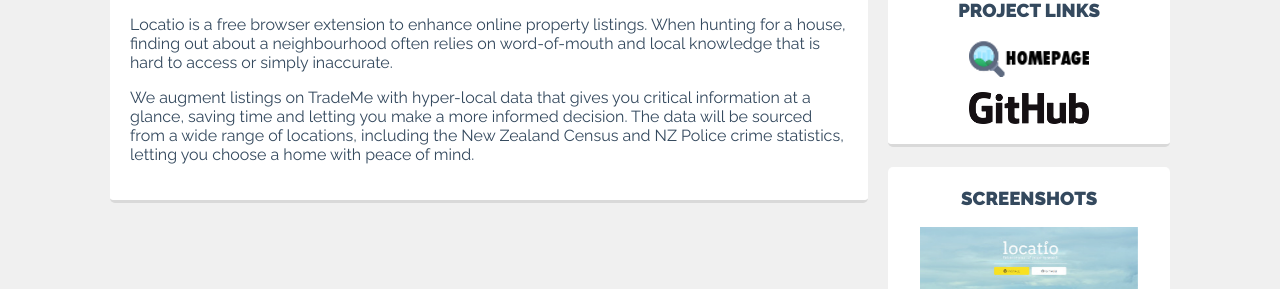
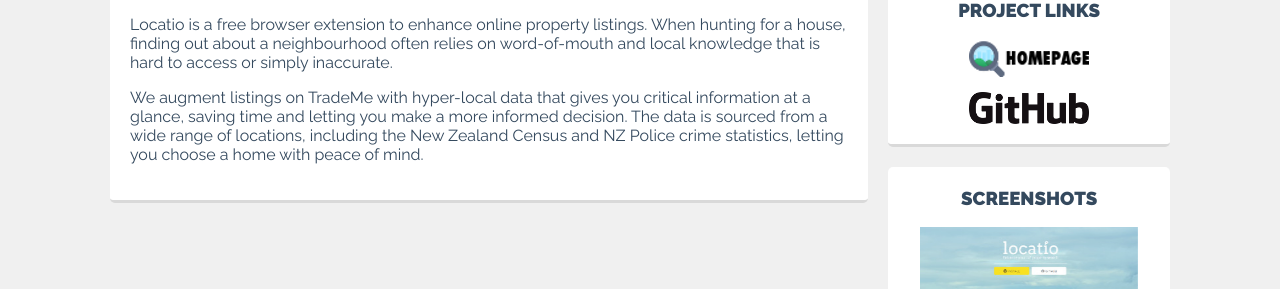
Before and after one commit to Arcton/arcton.github.io, a Jekyll site: the page built from _projects/locatio.html, in a window 1280 px wide. Shown: the part 301-590 px from the top of the page. Built offline with Jekyll 4.4.1, drawn with Linux system fonts in a browser that asks for light colours; nearby versions of some CDN libraries.

Commit message:
Fix tense in Locatio description

```diff
--- a/_projects/locatio.html
+++ b/_projects/locatio.html
@@ -22,4 +22,4 @@
   name: GitHub
 ---
 <p>Locatio is a free browser extension to enhance online property listings. When hunting for a house, finding out about a neighbourhood often relies on word-of-mouth and local knowledge that is hard to access or simply inaccurate.</p>
-<p>We augment listings on TradeMe with hyper-local data that gives you critical information at a glance, saving time and letting you make a more informed decision. The data will be sourced from a wide range of locations, including the New Zealand Census and NZ Police crime statistics, letting you choose a home with peace of mind.</p>
+<p>We augment listings on TradeMe with hyper-local data that gives you critical information at a glance, saving time and letting you make a more informed decision. The data is sourced from a wide range of locations, including the New Zealand Census and NZ Police crime statistics, letting you choose a home with peace of mind.</p>
```
